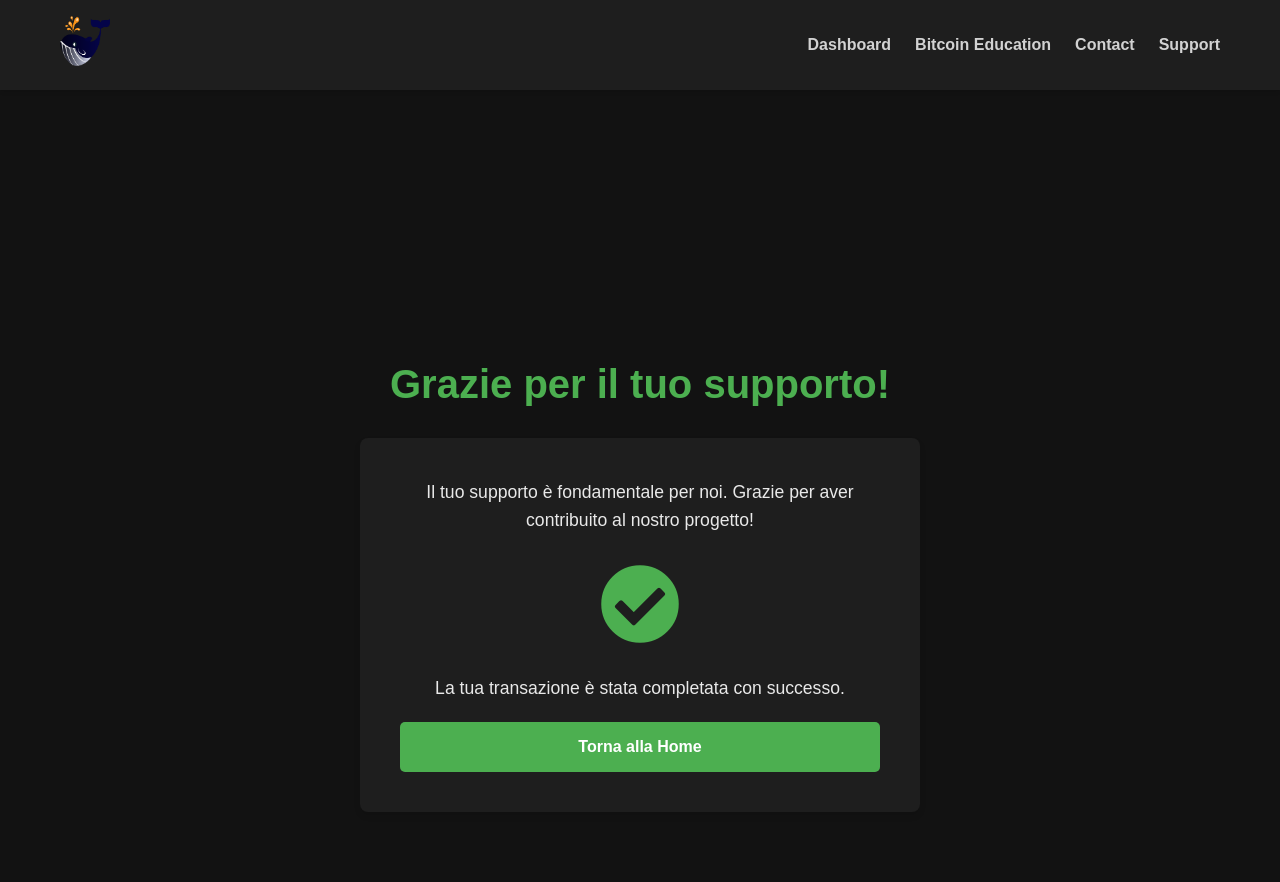
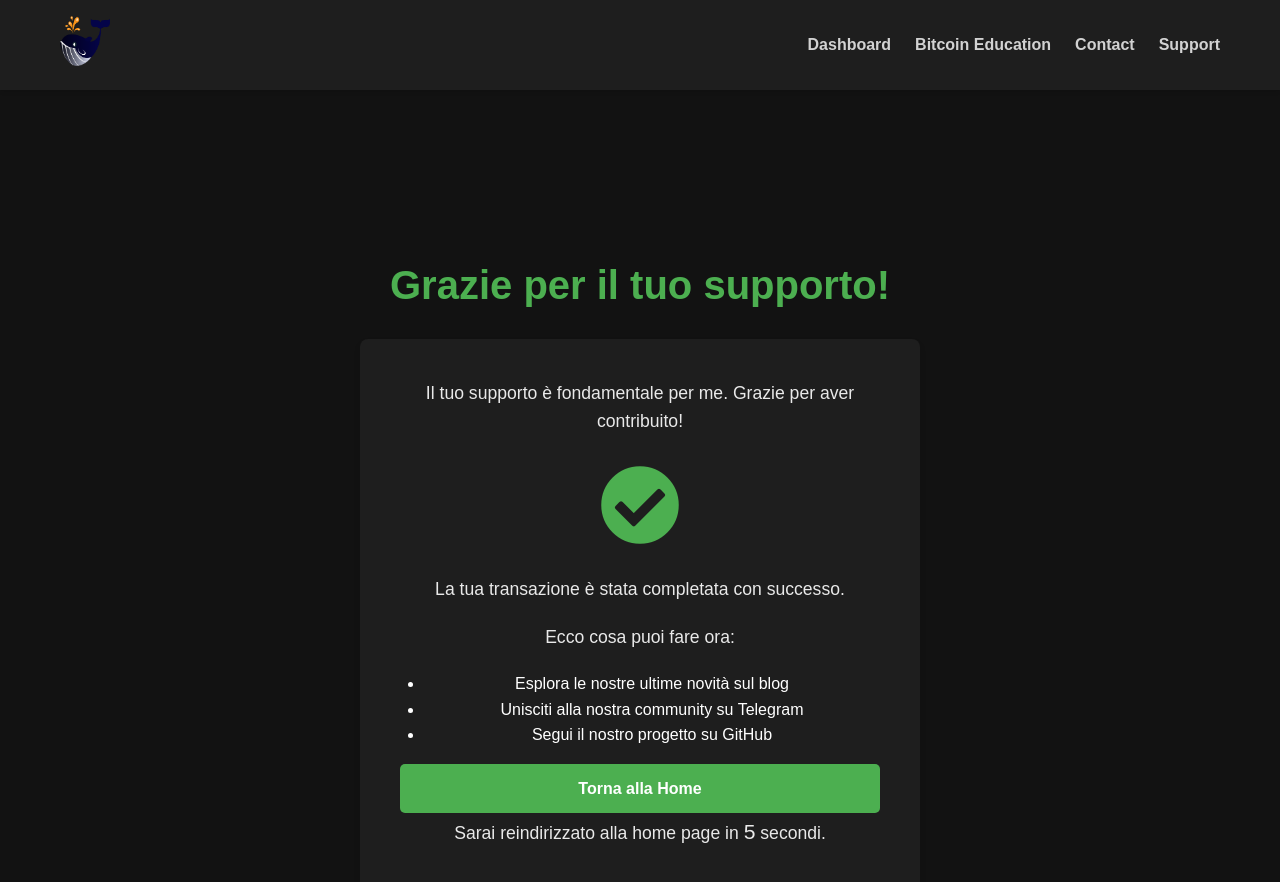
Before and after one commit to whiterabbit21m-test/whiterabbit21m-test.github.io, a Jekyll site: the page built from thank-you.html, in a window 1280 px wide and 900 px high. Shown: the top 882 px of the window. Built offline with Jekyll 4.4.1, drawn with Linux system fonts in a browser that asks for light colours.

Commit message:
Update thank-you.html

```diff
--- a/thank-you.html
+++ b/thank-you.html
@@ -10,13 +10,38 @@
       <h1>{{ page.title }}</h1>
     </header>
     <div class="thank-you-content">
-      <p>Il tuo supporto è fondamentale per noi. Grazie per aver contribuito al nostro progetto!</p>
+      <p>Il tuo supporto è fondamentale per me. Grazie per aver contribuito!</p>
       <div class="animation-container">
-        <!-- Qui puoi inserire un'animazione o un'icona -->
         <i class="fas fa-check-circle"></i>
       </div>
       <p>La tua transazione è stata completata con successo.</p>
+      <div class="additional-info">
+        <p>Ecco cosa puoi fare ora:</p>
+        <ul>
+          <li>Esplora le nostre ultime novità sul blog</li>
+          <li>Unisciti alla nostra community su Telegram</li>
+          <li>Segui il nostro progetto su GitHub</li>
+        </ul>
+      </div>
       <a href="/" class="cta-button">Torna alla Home</a>
+      <p class="redirect-timer">Sarai reindirizzato alla home page in <span id="countdown">10</span> secondi.</p>
     </div>
   </div>
 </div>
+
+<script>
+  // Timer per il reindirizzamento
+  let timeLeft = 10;
+  const countdownElement = document.getElementById('countdown');
+  const timerId = setInterval(countdown, 1000);
+
+  function countdown() {
+    if (timeLeft === 0) {
+      clearTimeout(timerId);
+      window.location.href = '/';
+    } else {
+      countdownElement.innerHTML = timeLeft;
+      timeLeft--;
+    }
+  }
+</script>
```
Also changed, not shown: other parts of thank-you.html (+1 -1 lines).
